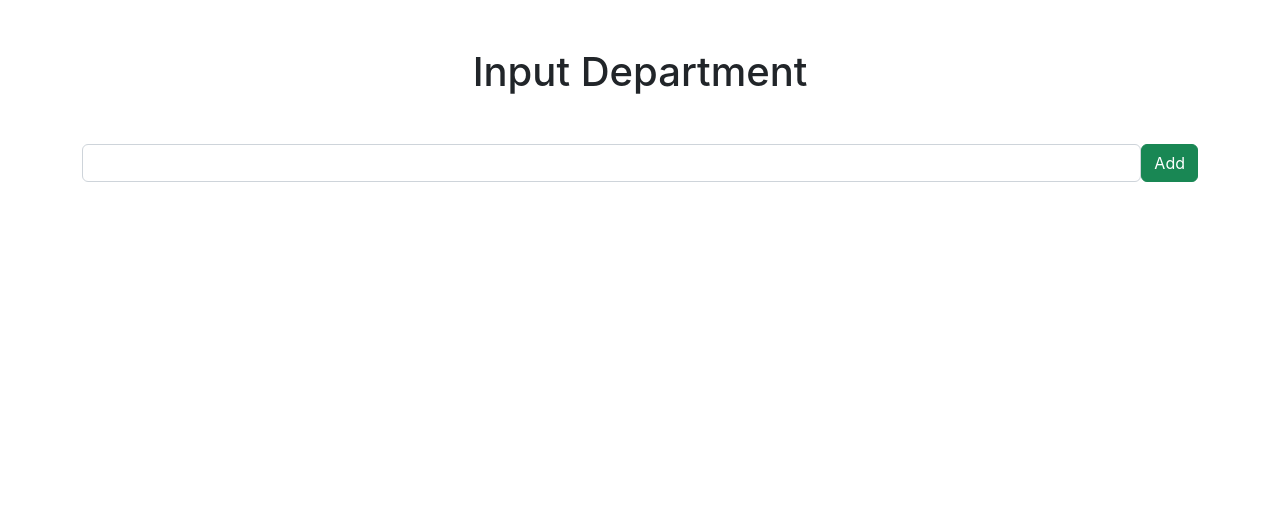
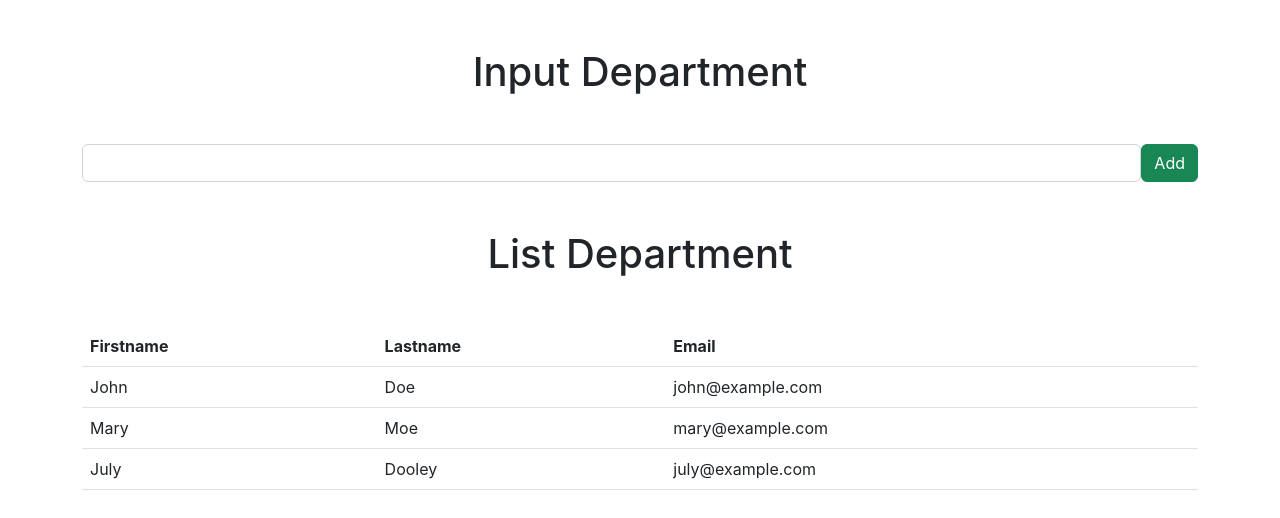
Before and after one commit to DouglasVDM/hradmin, a React (Create React App) app in the folder client/: page / in a window 1280 px wide. Shown: the top 518 px of the page. Built offline with nearby package versions, Linux system fonts and the light colour scheme; the HTML template or start-up script is replaced by a standard one.

Commit message:
build out deartment list

```diff
--- a/client/src/App.js
+++ b/client/src/App.js
@@ -4,6 +4,7 @@ import './App.css';
 
 // components
 import InputDepartment from './components/InputDepartment';
+import ListDepartment from './components/ListDepartments';
 
 
 function App() {
@@ -11,6 +12,7 @@ function App() {
 		<Fragment>
 			<div className="container">
 				<InputDepartment />
+				<ListDepartment />
 			</div>
 		</Fragment>
 	);
--- a/client/src/components/ListDepartments.jsx
+++ b/client/src/components/ListDepartments.jsx
@@ -0,0 +1,58 @@
+import React, { Fragment, useState } from 'react';
+
+const ListDepartment = () => {
+
+const [description, setDescription] = useState('');
+
+const onSubmitForm = async (event)=>{
+	event.preventDefault();
+
+	try {
+		const body = {description};
+		const response = await fetch("http://localhost:5000/departments", {
+			method: "GET",
+			headers: {"Content-Type":"application/json"},
+			body: JSON.stringify(body)
+		});
+
+		console.log(response);
+
+	} catch (err) {
+		console.error(err.message)
+	}
+}
+
+	return (
+		<Fragment>
+			<h1 className='text-center mt-5'>List Department</h1>
+			<table class="table table-hover mt-5">
+    <thead>
+      <tr>
+        <th>Firstname</th>
+        <th>Lastname</th>
+        <th>Email</th>
+      </tr>
+    </thead>
+    <tbody>
+      <tr>
+        <td>John</td>
+        <td>Doe</td>
+        <td>john@example.com</td>
+      </tr>
+      <tr>
+        <td>Mary</td>
+        <td>Moe</td>
+        <td>mary@example.com</td>
+      </tr>
+      <tr>
+        <td>July</td>
+        <td>Dooley</td>
+        <td>july@example.com</td>
+      </tr>
+    </tbody>
+  </table>
+</Fragment>
+	)
+}
+
+export default ListDepartment;
```
Also changed, not shown: client/src/components/EditDepartment.jsx (+12 -0 lines).
